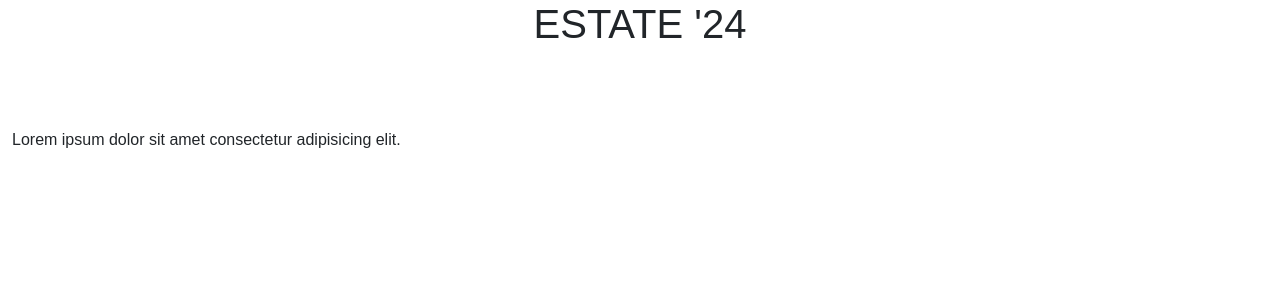
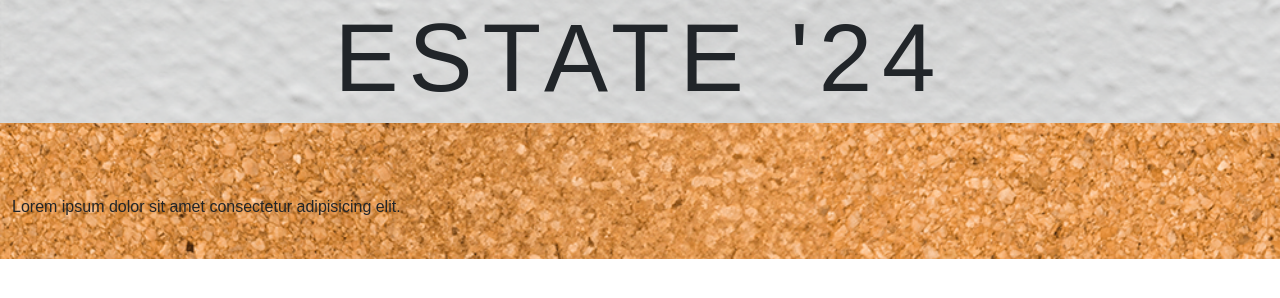
Before and after one commit to carminerizzi91-spec/js-photo-blog, a plain HTML site: page index.html in a window 1280 px wide. Drawn offline with nearby package versions, Linux system fonts and the light colour scheme; a web font is replaced by a local one.

Commit message:
add: css bacheca + header

```diff
--- a/css/style.css
+++ b/css/style.css
@@ -2,3 +2,24 @@ body {
     font-family: 'Edu TAS Beginner', sans-serif;
     margin: 0;
 }
+
+/* HEADER */
+
+.myheader {
+    background-image: url("../img/wall.png");
+    background-size: cover;
+    background-position: center;
+}
+
+.myheader h1 {
+    font-size: 6rem;
+    letter-spacing: 10px;
+}
+
+/* BACHECA */
+
+.board {
+    background-image: url("../img/cork.png");
+    background-size: cover;
+    background-position: center;
+}
```
